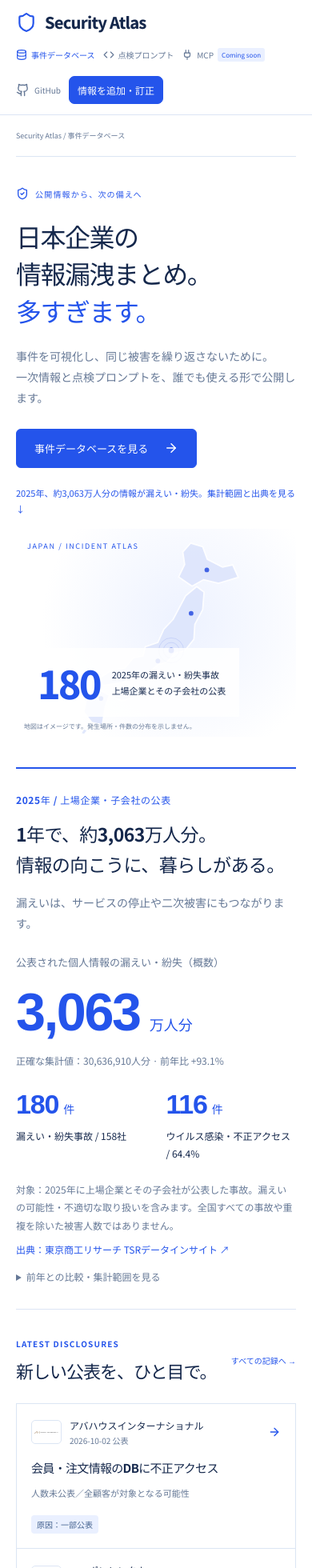
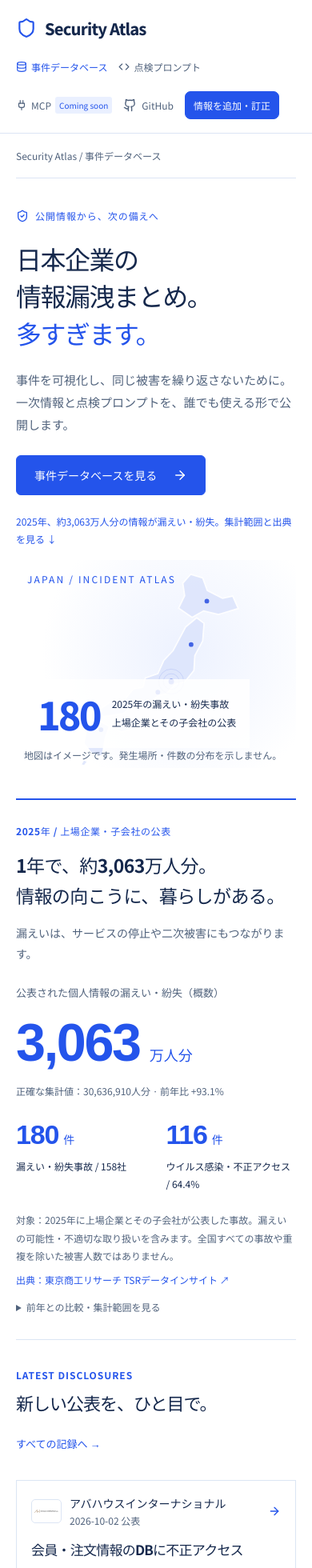
Before and after one commit to chaenmasahiro0425/security-atlas, a React (Vite) app: page / in a window 390 px wide. Shown: the top 1960 px of the page at 80% size. Built offline with nearby package versions, Linux system fonts and the light colour scheme.

Commit message:
fix: improve site-wide readability and mobile controls

```diff
--- a/src/style.css
+++ b/src/style.css
@@ -6,7 +6,7 @@
   font-synthesis: none;
   --blue: #2454eb;
   --ink: #15284c;
-  --muted: #657896;
+  --muted: #50627c;
   --line: #dce5f4;
   --wash: #f4f7ff;
   --pale: #eaf0ff;
@@ -176,7 +176,7 @@ em {
   color: var(--blue);
 }
 .sidebar em {
-  font-size: 10px;
+  font-size: 12px;
   background: var(--pale);
   color: var(--blue);
   padding: 3px 5px;
@@ -189,7 +189,7 @@ em {
 .workspace header {
   padding: 19px 0;
   color: var(--muted);
-  font-size: 11px;
+  font-size: 12px;
   border-bottom: 1px solid var(--line);
 }
 .eyebrow {
@@ -197,7 +197,7 @@ em {
   align-items: center;
   gap: 8px;
   color: var(--blue);
-  font-size: 10px;
+  font-size: 12px;
   letter-spacing: 0.12em;
   font-weight: 700;
 }
@@ -226,7 +226,7 @@ em {
 }
 .hero-copy > small {
   display: block;
-  font-size: 10px;
+  font-size: 12px;
   margin-top: 17px;
 }
 .atlas-cta,
@@ -269,7 +269,7 @@ em {
   top: 15px;
   left: 14px;
   color: var(--blue);
-  font-size: 9px;
+  font-size: 12px;
   letter-spacing: 0.18em;
 }
 .map-counter {
@@ -289,14 +289,14 @@ em {
   color: var(--blue);
 }
 .map-counter span {
-  font-size: 11px;
+  font-size: 12px;
   line-height: 1.9;
 }
 .atlas-map > small {
   position: absolute;
   bottom: 8px;
   left: 10px;
-  font-size: 9px;
+  font-size: 12px;
 }
 .annual-impact {
   display: grid;
@@ -462,7 +462,7 @@ em {
 }
 .latest-grid small {
   display: block;
-  font-size: 10px;
+  font-size: 12px;
   font-weight: 400;
   margin-top: 3px;
 }
@@ -472,7 +472,7 @@ em {
   line-height: 1.8;
 }
 .latest-grid p {
-  font-size: 11px;
+  font-size: 12px;
   color: var(--muted);
   margin-bottom: 15px;
 }
@@ -508,7 +508,7 @@ em {
   color: var(--blue);
 }
 .page-title small {
-  font-size: 10px;
+  font-size: 12px;
   letter-spacing: 0.12em;
   color: var(--blue);
 }
@@ -534,7 +534,7 @@ em {
   display: flex;
   align-items: baseline;
   gap: 10px;
-  font-size: 11px;
+  font-size: 12px;
   color: var(--muted);
 }
 .stats b {
@@ -551,7 +551,7 @@ em {
   font-size: 18px;
 }
 .db-title button {
-  font-size: 11px;
+  font-size: 12px;
   color: var(--blue);
 }
 .views,
@@ -576,7 +576,7 @@ em {
 .views small {
   margin-left: auto;
   align-self: center;
-  font-size: 10px;
+  font-size: 12px;
 }
 .toolbar {
   display: flex;
@@ -603,11 +603,11 @@ em {
   font-size: 12px;
 }
 .toolbar select {
-  font-size: 11px;
+  font-size: 12px;
   min-width: 160px;
 }
 .coverage {
-  font-size: 10px;
+  font-size: 12px;
   color: var(--muted);
   margin: 13px 0;
 }
@@ -619,16 +619,16 @@ em {
   margin-bottom: 17px;
 }
 .filters select {
-  font-size: 11px;
+  font-size: 12px;
   padding: 8px 10px;
 }
 .filters button {
-  font-size: 11px;
+  font-size: 12px;
   color: var(--blue);
 }
 .filters > span {
   margin-left: auto;
-  font-size: 11px;
+  font-size: 12px;
   color: var(--muted);
 }
 .table-wrap {
@@ -641,12 +641,12 @@ table {
   border-collapse: collapse;
   table-layout: fixed;
   min-width: 1180px;
-  font-size: 11px;
+  font-size: 12px;
 }
 th {
   text-align: left;
   background: var(--wash);
-  font-size: 10px;
+  font-size: 12px;
   padding: 13px 12px;
   color: var(--muted);
   font-weight: 600;
@@ -704,7 +704,7 @@ tr.incident:hover {
   display: flex;
   align-items: center;
   gap: 14px;
-  font-size: 11px;
+  font-size: 12px;
 }
 .incident-link strong {
   display: flex;
@@ -723,7 +723,7 @@ tr.incident:hover {
   overflow: hidden;
   text-overflow: ellipsis;
   white-space: nowrap;
-  font-size: 10px;
+  font-size: 12px;
   color: var(--muted);
 }
 td:nth-child(4) > small {
@@ -737,7 +737,7 @@ td:nth-child(4) > small {
 .badge {
   display: inline-flex;
   align-items: center;
-  font-size: 10px;
+  font-size: 12px;
   background: var(--pale);
   color: #45638e;
   border-radius: 4px;
@@ -757,14 +757,14 @@ td:nth-child(4) > small {
 }
 .db-foot,
 .reference {
-  font-size: 10px;
+  font-size: 12px;
   color: var(--muted);
   margin: 16px 0;
 }
 .policy {
   padding: 18px 0;
   border-bottom: 1px solid var(--line);
-  font-size: 11px;
+  font-size: 12px;
   color: var(--muted);
 }
 .policy p {
@@ -790,7 +790,7 @@ td:nth-child(4) > small {
   padding: 16px 0;
 }
 .timeline-list time {
-  font-size: 11px;
+  font-size: 12px;
   color: var(--muted);
   white-space: nowrap;
 }
@@ -865,14 +865,14 @@ td:nth-child(4) > small {
   font-size: 13px;
 }
 .roadmap p {
-  font-size: 11px;
+  font-size: 12px;
   color: var(--muted);
   margin: 8px 0 0;
 }
 .commons-intro > a {
   display: inline-block;
   margin-top: 20px;
-  font-size: 11px;
+  font-size: 12px;
 }
 .commons form {
   padding: 28px;
@@ -888,14 +888,14 @@ td:nth-child(4) > small {
   font-size: 22px;
 }
 .commons form p {
-  font-size: 11px;
+  font-size: 12px;
   color: var(--muted);
 }
 .commons label {
   display: flex;
   flex-direction: column;
   gap: 6px;
-  font-size: 11px;
+  font-size: 12px;
   margin: 15px 0;
 }
 .commons label input,
@@ -908,7 +908,7 @@ td:nth-child(4) > small {
   flex-direction: row;
   align-items: flex-start;
   gap: 9px;
-  font-size: 10px;
+  font-size: 12px;
   line-height: 1.8;
 }
 .consent input {
@@ -918,17 +918,17 @@ td:nth-child(4) > small {
 .commons form > small {
   display: block;
   margin-top: 12px;
-  font-size: 9px;
+  font-size: 12px;
 }
 .commons details {
   margin-top: 20px;
-  font-size: 10px;
+  font-size: 12px;
 }
 .commons details textarea {
   margin-top: 10px;
 }
 footer {
-  font-size: 10px;
+  font-size: 12px;
   color: var(--muted);
   padding: 22px 0;
   border-top: 1px solid var(--line);
@@ -964,7 +964,7 @@ footer {
   padding: 16px 5%;
 }
 .detail-head small {
-  font-size: 10px;
+  font-size: 12px;
   letter-spacing: 0.08em;
   margin-right: auto;
 }
@@ -1016,7 +1016,7 @@ footer {
 .detail-meta > button {
   margin-left: auto;
   color: var(--blue);
-  font-size: 11px;
+  font-size: 12px;
 }
 .detail-dialog > .tabs {
   position: sticky;
@@ -1036,7 +1036,7 @@ footer {
   line-height: 1.85;
 }
 .detail-body > small {
-  font-size: 11px;
+  font-size: 12px;
   color: var(--blue);
   letter-spacing: 0.05em;
 }
@@ -1082,7 +1082,7 @@ footer {
 }
 .flow b {
   color: var(--blue);
-  font-size: 10px;
+  font-size: 12px;
   letter-spacing: 0.1em;
 }
 .flow p {
@@ -1124,7 +1124,7 @@ footer {
 }
 .event a {
   margin-left: 10px;
-  font-size: 10px;
+  font-size: 12px;
 }
 .unknown-box {
   border: 1px dashed #a9bbdd;
@@ -1154,7 +1154,7 @@ footer {
   margin: 22px 0;
 }
 .sources h4 small {
-  font-size: 10px;
+  font-size: 12px;
   font-weight: 400;
   margin-left: 10px;
 }
@@ -1165,7 +1165,7 @@ footer {
 }
 .sources a small {
   display: block;
-  font-size: 10px;
+  font-size: 12px;
   margin-top: 4px;
 }
 .check-card {
@@ -1194,7 +1194,7 @@ footer {
     gap: 14px;
   }
   .sidebar button {
-    font-size: 11px;
+    font-size: 12px;
   }
   .contribute-nav {
     display: none;
@@ -1242,17 +1242,17 @@ footer {
     font-size: 20px;
   }
   .sidebar button {
-    font-size: 10px;
+    font-size: 12px;
     gap: 5px;
   }
   .sidebar em {
-    font-size: 8px;
+    font-size: 12px;
   }
   .sidebar button svg {
     width: 14px;
   }
   .workspace header {
-    font-size: 9px;
+    font-size: 12px;
   }
   .atlas-hero {
     grid-template-columns: 1fr;
@@ -1280,7 +1280,7 @@ footer {
     bottom: 25px;
   }
   .atlas-map > small {
-    font-size: 8px;
+    font-size: 12px;
   }
   .annual-impact {
     grid-template-columns: 1fr;
@@ -1323,7 +1323,7 @@ footer {
     font-size: 22px;
   }
   .section-heading a {
-    font-size: 10px;
+    font-size: 12px;
   }
   .latest-grid {
     grid-template-columns: 1fr;
@@ -1352,31 +1352,31 @@ footer {
     font-size: 20px;
   }
   .stats span {
-    font-size: 9px;
+    font-size: 12px;
   }
   .toolbar {
     flex-direction: column;
   }
   .toolbar select {
     align-self: flex-end;
-    font-size: 10px;
+    font-size: 12px;
   }
   .coverage {
-    font-size: 9px;
+    font-size: 12px;
     line-height: 1.8;
   }
   .filters {
     gap: 7px;
   }
   .filters select {
-    font-size: 10px;
+    font-size: 12px;
     padding: 8px;
   }
   .filters button {
-    font-size: 10px;
+    font-size: 12px;
   }
   .views small {
-    font-size: 8px;
+    font-size: 12px;
   }
   .table-wrap {
     margin-right: -20px;
@@ -1418,10 +1418,10 @@ footer {
     padding: 14px 20px;
   }
   .detail-head small {
-    font-size: 8px;
+    font-size: 12px;
   }
   .back-to-db {
-    font-size: 10px;
+    font-size: 12px;
   }
   .detail-pager {
     gap: 7px;
@@ -1443,7 +1443,7 @@ footer {
     gap: 7px;
   }
   .detail-meta > button {
-    font-size: 10px;
+    font-size: 12px;
   }
   .detail-dialog > .tabs {
     top: 61px;
@@ -1451,7 +1451,7 @@ footer {
     margin-bottom: 25px;
   }
   .tabs button {
-    font-size: 11px;
+    font-size: 12px;
   }
   .detail-body {
     font-size: 13px;
@@ -1489,20 +1489,20 @@ footer {
   }
   .event {
     gap: 15px;
-    font-size: 11px;
+    font-size: 12px;
   }
   .sources a {
-    font-size: 11px;
+    font-size: 12px;
   }
   .unknown-box {
     padding: 18px;
   }
   .detail-body pre {
     padding: 17px;
-    font-size: 11px;
+    font-size: 12px;
   }
   footer {
-    font-size: 9px;
+    font-size: 12px;
   }
 }
 @media (prefers-reduced-motion: reduce) {
@@ -1516,7 +1516,7 @@ footer {
 }
 .hero-stat-link {
   display: block;
-  font-size: 11px;
+  font-size: 12px;
   margin-top: 22px;
   line-height: 1.8;
 }
@@ -1543,21 +1543,21 @@ footer {
 .feed-identity .company-logo { width: 44px; height: 44px; flex-shrink: 0; }
 .feed-identity > div { display: flex; flex-direction: column; gap: 4px; min-width: 0; }
 .feed-identity strong { font-size: 15px; overflow-wrap: anywhere; }
-.feed-identity span, .feed-identity time { font-size: 11px; color: var(--muted); }
+.feed-identity span, .feed-identity time { font-size: 12px; color: var(--muted); }
 .feed-identity time { margin-left: auto; white-space: nowrap; }
 .feed-open { display: block; width: 100%; text-align: left; color: var(--ink); padding: 0; margin: 18px 0; }
 .feed-open h3 { font-size: 21px; line-height: 1.6; margin: 0 0 10px; }
 .feed-open p { font-size: 14px; line-height: 1.9; margin: 0 0 18px; color: var(--muted); }
 .feed-open:hover h3 { color: var(--blue); }
 .feed-impact { padding: 15px 18px; background: #f5f7ff; border-left: 3px solid var(--blue); border-radius: 0 6px 6px 0; }
-.feed-impact > span { display: block; font-size: 10px; color: var(--muted); margin-bottom: 6px; }
+.feed-impact > span { display: block; font-size: 12px; color: var(--muted); margin-bottom: 6px; }
 .feed-impact strong { font-size: 14px; line-height: 1.7; }
 .feed-read { display: flex; align-items: center; gap: 8px; font-size: 12px; color: var(--blue); margin-top: 18px; }
 .feed-status { display: flex; gap: 8px; flex-wrap: wrap; margin: 18px 0; }
 .feed-source { display: flex; align-items: center; justify-content: space-between; gap: 14px; padding: 14px 16px; border: 1px solid var(--line); border-radius: 8px; color: var(--ink); }
 .feed-source:hover { background: #f5f7ff; border-color: var(--blue); }
 .feed-source div { min-width: 0; }
-.feed-source span { font-size: 10px; display: block; color: var(--muted); margin-bottom: 6px; }
+.feed-source span { font-size: 12px; display: block; color: var(--muted); margin-bottom: 6px; }
 .feed-source strong { font-size: 12px; line-height: 1.6; overflow-wrap: anywhere; }
 .feed-source svg { flex-shrink: 0; color: var(--blue); }
 @media (max-width: 700px) {
@@ -1613,7 +1613,7 @@ footer {
 }
 .gallery-industry {
   color: var(--muted);
-  font-size: 11px;
+  font-size: 12px;
   margin-bottom: 6px;
 }
 .gallery-card h3 {
@@ -1647,7 +1647,7 @@ footer {
   gap: 8px;
   padding-top: 16px;
   color: var(--muted);
-  font-size: 11px;
+  font-size: 12px;
 }
 @media (max-width: 1100px) {
   .incident-gallery {
@@ -1666,7 +1666,7 @@ footer {
     padding: 22px;
   }
   .github-nav {
-    font-size: 10px;
+    font-size: 12px;
   }
   .hero-copy h1 {
     font-size: clamp(29px, 8.2vw, 38px);
@@ -1719,3 +1719,67 @@ footer {
   .sidebar { flex-wrap: wrap; justify-content: flex-start; gap: 14px 18px; }
   .sidebar .brand { flex-basis: 100%; margin-right: 0; }
 }
+
+/* Readable text and controls across database, evidence and mobile layouts. */
+.workspace main { max-width: 1600px; margin-inline: auto; }
+.sidebar { flex-wrap: wrap; }
+.sidebar button, .github-nav { font-size: 14px; min-height: 44px; }
+.sidebar .brand { min-height: 44px; }
+.eyebrow { font-size: 12px; letter-spacing: 0.08em; }
+.hero-copy p, .page-title p, .commons-intro > p { font-size: 15px; }
+.atlas-cta, .primary { min-height: 48px; font-size: 14px; }
+.latest-grid > button > div { font-size: 14px; }
+.latest-grid h3 { font-size: 18px; }
+.latest-grid p, .roadmap p, .commons form p { font-size: 14px; }
+.stats { gap: 16px 32px; }
+.stats span { font-size: 13px; }
+.stats b { font-family: Arial, "Helvetica Neue", sans-serif; }
+.views { flex-wrap: wrap; gap: 8px 12px; padding-bottom: 8px; }
+.views button { padding: 12px 16px; border-radius: 6px; font-size: 14px; min-height: 44px; }
+.views .selected { background: var(--pale); font-weight: 700; border-bottom: 2px solid var(--blue); }
+.tabs button { min-height: 44px; font-size: 14px; font-weight: 600; }
+.toolbar input, .toolbar select, .filters select { font-size: 16px; min-height: 48px; }
+.filters button, .db-title button { min-height: 44px; padding: 8px 12px; font-size: 13px; }
+.coverage, .db-foot, .reference, .policy { font-size: 13px; line-height: 1.9; }
+table { font-size: 14px; }
+th { font-size: 13px; padding-block: 16px; }
+td { padding-block: 14px; height: 62px; }
+.incident-link { align-items: flex-start; flex-direction: column; gap: 6px; font-size: 14px; }
+.incident-link strong { max-width: 100%; font-size: 15px; }
+.incident-link small { width: 100%; font-size: 12px; }
+.timeline-list .incident-link { flex-direction: row; align-items: center; flex-wrap: wrap; }
+.tag, .badge { font-size: 12px; line-height: 1.6; }
+.badge.unknown { color: #50627c; }
+.gallery-title, .feed-open p { font-size: 15px; }
+.gallery-foot, .feed-source strong { font-size: 13px; line-height: 1.8; }
+.commons label { font-size: 14px; }
+.commons label input, .commons select, .commons textarea { font-size: 16px; }
+.commons .consent { font-size: 13px; }
+.sources section > a { line-height: 1.8; text-decoration: underline; text-underline-offset: 3px; }
+.detail-body { font-size: 15px; }
+.detail-body a, .check-card p, .glossary, .scope { font-size: 13px; }
+.site-footer { font-size: 13px; }
+.site-footer button { font-size: 13px; min-height: 44px; }
+.legal-external a { text-decoration: underline; text-underline-offset: 3px; }
+@media (max-width: 700px) {
+  .sidebar { gap: 4px 14px; }
+  .sidebar button, .github-nav { font-size: 12px; }
+  .sidebar em { font-size: 10px; }
+  .hero-copy p { font-size: 15px; }
+  .views { gap: 6px; }
+  .views button { padding-inline: 12px; }
+  .views small { flex-basis: 100%; margin-left: 0; }
+  .filters select { max-width: 100%; font-size: 14px; }
+  .filters > span { flex-basis: 100%; margin-left: 0; }
+  .stats { display: grid; grid-template-columns: repeat(2, minmax(0, 1fr)); }
+  .stats span { flex-wrap: wrap; gap: 6px; }
+  .stats b { font-size: 23px; }
+  .latest-grid h3 { font-size: 17px; }
+  .section-heading { align-items: flex-start; gap: 12px; flex-wrap: wrap; }
+  .section-heading a { font-size: 13px; min-height: 44px; display: inline-flex; align-items: center; }
+  .detail-head { flex-wrap: wrap; }
+  .detail-head small { font-size: 12px; }
+  .back-to-db { font-size: 13px; min-height: 44px; }
+  .detail-dialog > .tabs { top: 0; position: relative; gap: 20px; }
+  .detail-body { font-size: 14px; }
+}
```
